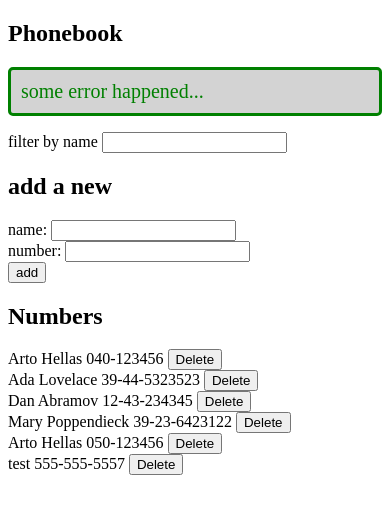
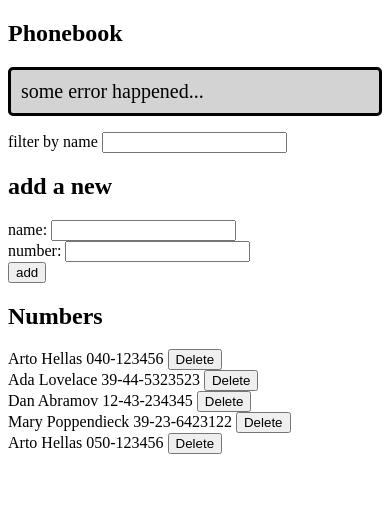
Before and after one commit to karlchvojka/fullstackopen, a React (Vite) app in the folder part2/phonebook/: page / in a window 390 px wide. Shown: the top 514 px of the page. Built offline with nearby package versions, Linux system fonts and the light colour scheme; data requests are answered from the project's data file.

Commit message:
Part2: 2.17: Phonebook step 12

```diff
--- a/part2/phonebook/db.json
+++ b/part2/phonebook/db.json
@@ -24,11 +24,6 @@
       "id": "4945",
       "name": "Arto Hellas",
       "number": "050-123456"
-    },
-    {
-      "id": "3d2b",
-      "name": "test",
-      "number": "555-555-5557"
     }
   ]
 }
--- a/part2/phonebook/src/App.jsx
+++ b/part2/phonebook/src/App.jsx
@@ -19,7 +19,7 @@ const App = () => {
   const [filtered, setFiltered] = useState([]);
   const [newValue, setNewValue] = useState({ name: '', number: ''});
   const [searchTerm, setSearchTerm] = useState('');
-  const [errorMessage, setErrorMessage] = useState('some error happened...');
+  const [errorMessage, setErrorMessage] = useState({ type:'notification', message: 'some error happened...'});
 
   // On first render
   useEffect(() => {
@@ -54,8 +54,8 @@ const App = () => {
         .then(response => {
           setPersons(persons.concat(response.data))
           setNewValue({ name: '', number: ''})
-          setErrorMessage(`${response.data.name} has been added`);
-          setTimeout(() => { setErrorMessage(null)}, 5000)
+          setErrorMessage({ type: 'success', message: `${response.data.name} has been added`});
+          setTimeout(() => { setErrorMessage({type:'notification', message: null})}, 5000)
         })
     }
 
@@ -71,11 +71,13 @@ const App = () => {
                 }
                 return person
               })
-
               setPersons(newData);
               setNewValue({ name: '', number: ''})
               setErrorMessage(`${response.data.name} has been updated`)
-              setTimeout(() => { setErrorMessage(null) }, 5000)
+              setTimeout(() => { setErrorMessage({type:'notification', message: null }) }, 5000)
+            })
+            .catch(error => {
+              setErrorMessage({ type: 'error', message: `${thePerson.name} has already been removed from server`});
             })
         }
     }
@@ -115,7 +117,7 @@ const App = () => {
   return (
     <div>
       <h2>Phonebook</h2>
-      <Notification message={errorMessage} />
+      <Notification type={errorMessage.type} message={errorMessage.message} />
       <Filter onChange={handleSearchChange} />
       <h2>add a new</h2>
       <PersonForm onSubmit={addPerson} handleChange={handleValueChange} values={newValue} />
--- a/part2/phonebook/src/components/Notification.jsx
+++ b/part2/phonebook/src/components/Notification.jsx
@@ -1,10 +1,10 @@
-const Notification = ({ message }) => {
+const Notification = ({ type, message }) => {
   if (message === null) {
     return null
   }
 
   return (
-    <div className='notification'>
+    <div id='notification' className={type}>
       { message }
     </div>
   )
--- a/part2/phonebook/src/index.css
+++ b/part2/phonebook/src/index.css
@@ -1,5 +1,4 @@
-.notification {
-  color: green;
+#notification {
   background: lightgrey;
   font-size: 20px;
   border-style: solid;
@@ -7,3 +6,11 @@
   padding: 10px;
   margin-bottom: 10px;
 }
+
+.error {
+  color: red;
+}
+
+.success {
+  color: green;
+}
```
